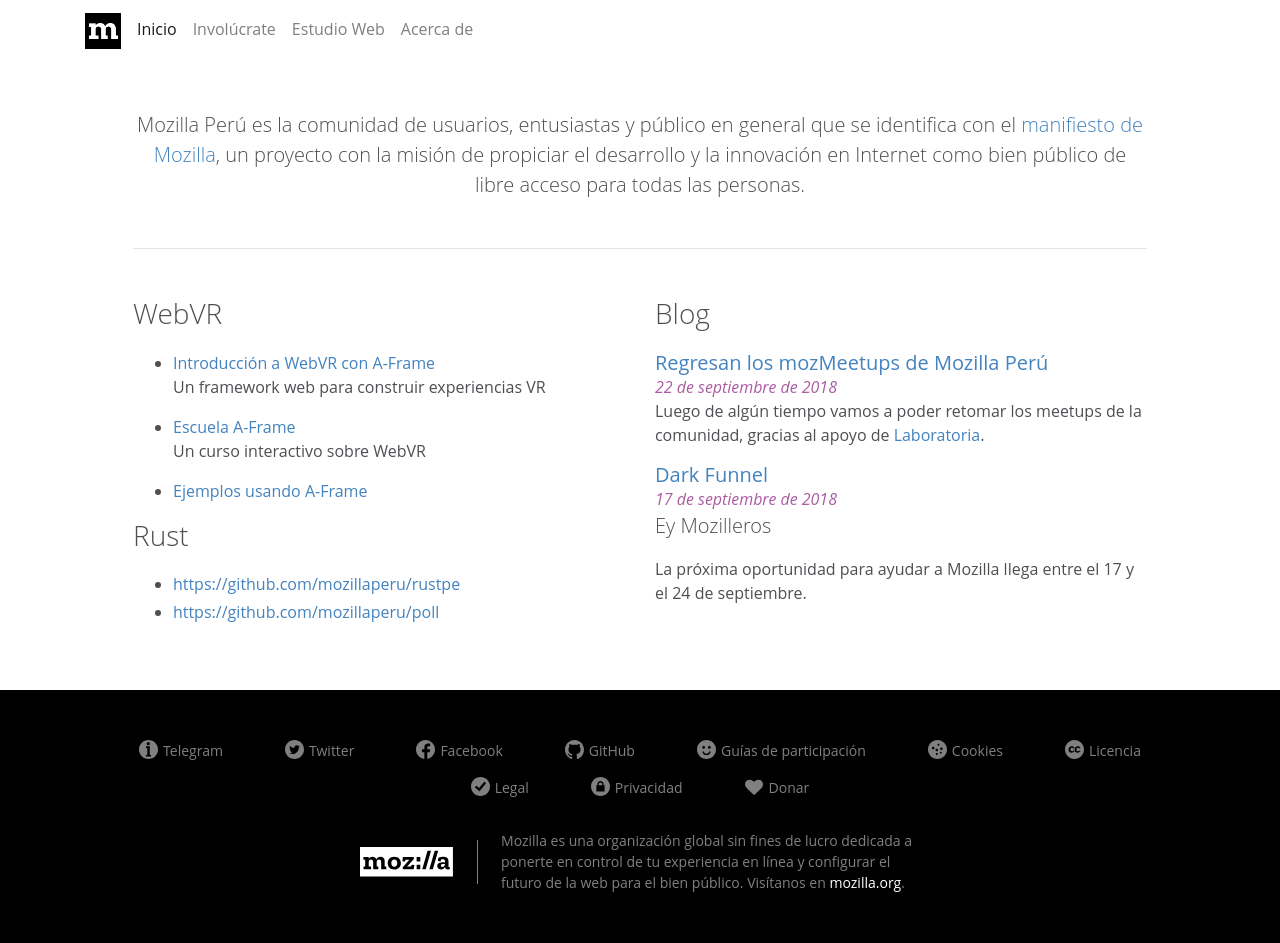
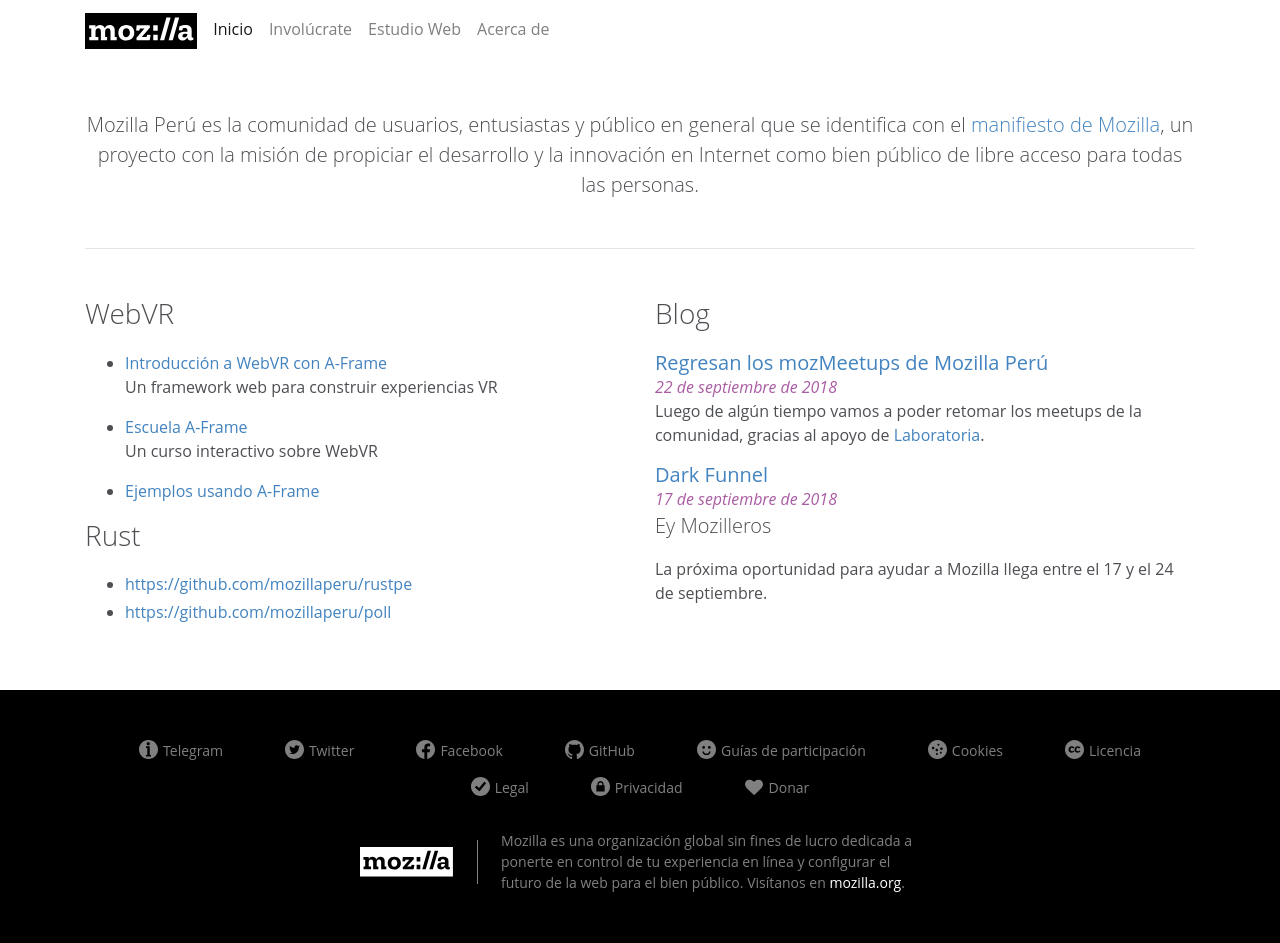
Before and after one commit to mozillaperu/mozillaperu.github.io, a Jekyll site: the page built from index.html, in a window 1280 px wide. Built offline with Jekyll 4.4.1, drawn with Linux system fonts in a browser that asks for light colours; some web fonts are replaced.

Commit message:
Add favicon + logo

```diff
--- a/_includes/header.html
+++ b/_includes/header.html
@@ -2,7 +2,7 @@
     <nav class="navbar navbar-expand-lg navbar-light">
         <div class="container">
             <a class="navbar-brand mr-0 mr-md-2" href="/" aria-label="Mozilla Perú">
-                <img src="/assets/images/mozilla/moz-fav-bw-rgb.png" alt="Mozilla" class="d-block" height="36">
+                <img src="/assets/images/mozilla/moz-logo-bw-rgb.svg" alt="Mozilla" class="d-block" height="36">
             </a>
 
             <button class="navbar-toggler" type="button" data-toggle="collapse" data-target="#mp-navbar" aria-controls="mp-navbar" aria-expanded="false" aria-label="Toggle navigation">
--- a/index.html
+++ b/index.html
@@ -3,7 +3,7 @@
 title: moz:lla/pe
 ---
 <div class="row">
-    <div class="col mx-md-5 my-md-4">
+    <div class="col my-md-4">
         <p class="lead text-center">
             Mozilla Perú es la comunidad de usuarios, entusiastas y público en general que se identifica con el
             <a href="https://www.mozilla.org/es-ES/about/manifesto/">manifiesto de Mozilla</a>, un proyecto con la
```
Also changed, not shown: assets/images/mozilla/moz-logo-bw-rgb.svg, favicon.ico (added).
